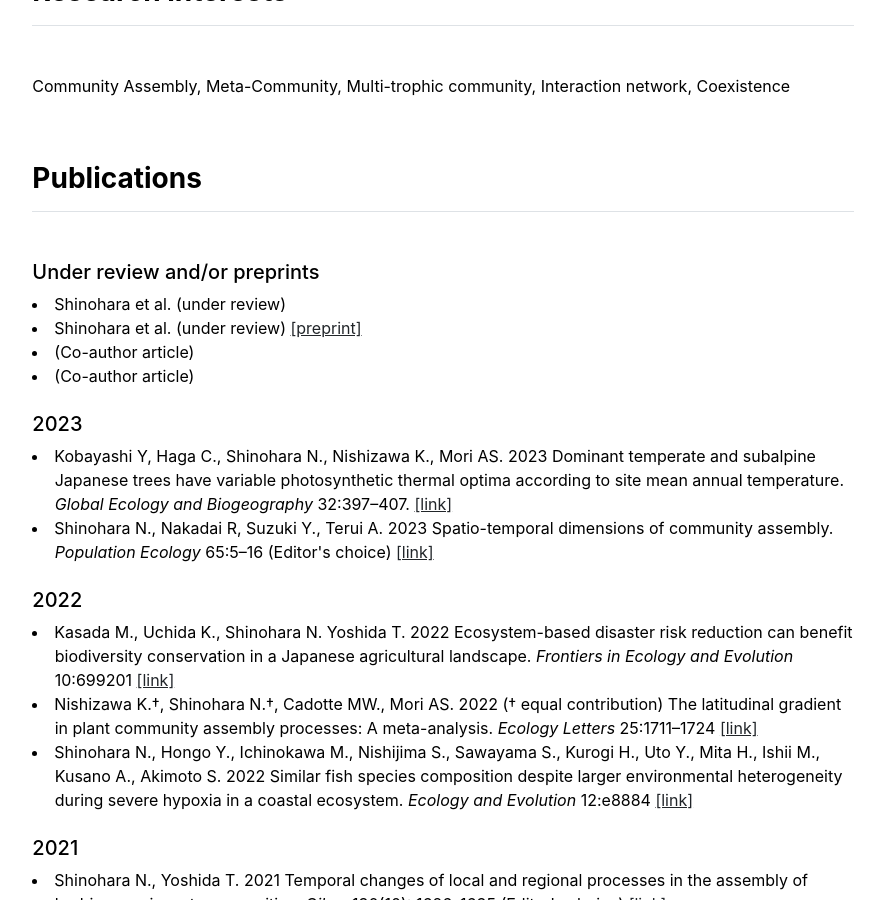
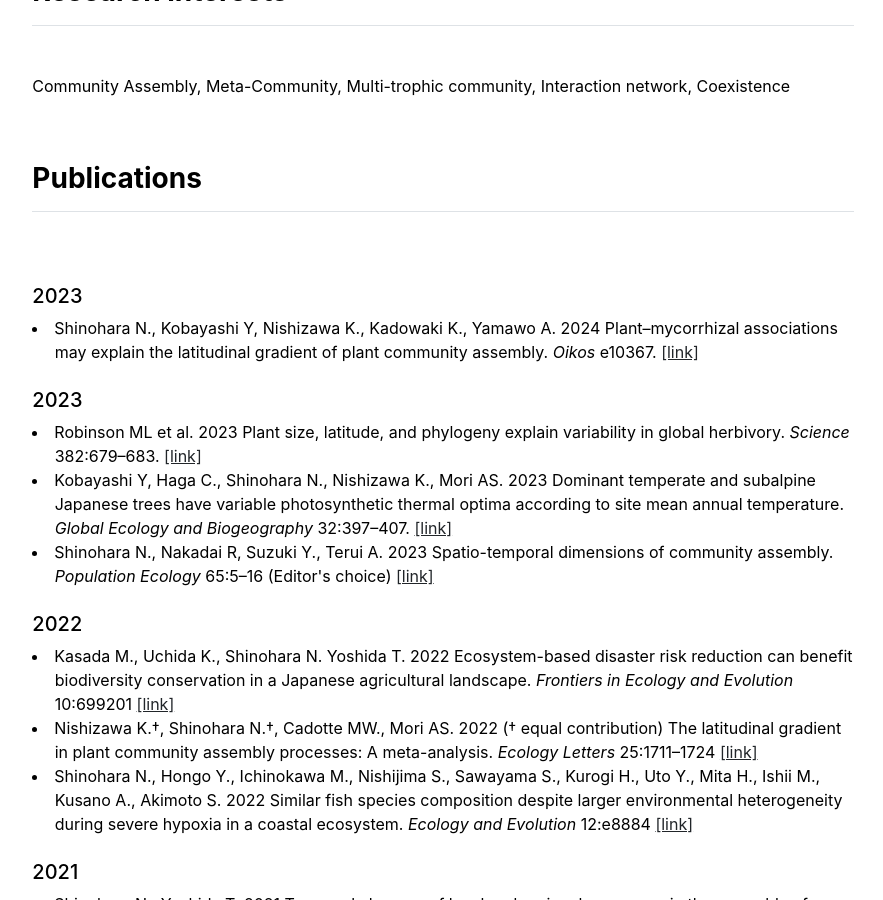
Before and after one commit to snaoto/snaoto.github.io, a Jekyll site: the page built from index.md, in a window 1280 px wide and 900 px high, scrolled down 534 px. Shown: the whole window, without its empty margins (197-1080 px from the left). Built offline with Jekyll 4.4.1, drawn with Linux system fonts in a browser that asks for light colours.

Commit message:
Update publications.html
Updated publication

```diff
--- a/_includes/publications.html
+++ b/_includes/publications.html
@@ -22,15 +22,15 @@
   <div>
     <h3 class="fw-bold border-bottom pb-3 mb-5">Publications</h3>
 
-    <h5>Under review and/or preprints</h5>
-    <li>Shinohara et al. (under review) </li>
-    <li>Shinohara et al. (under review) <a href = https://www.biorxiv.org/content/10.1101/2023.06.10.544476v1.abstract target = "_blank"> [preprint] </a> </li>
-    <li>(Co-author article) </li>
-    <li>(Co-author article) </li>
+    <!-- <h5>Under review and/or preprints</h5> -->
 
     <!-- <br><h5>In press</h5> -->
 
     <br><h5>2023</h5>
+    <li>Shinohara N., Kobayashi Y, Nishizawa K., Kadowaki K., Yamawo A. 2024 Plant–mycorrhizal associations may explain the latitudinal gradient of plant community assembly. <i>Oikos</i> e10367. <a href = https://nsojournals.onlinelibrary.wiley.com/doi/abs/10.1111/oik.10367 target = "_blank"> [link] </a> </li>
+
+    <br><h5>2023</h5>
+    <li>Robinson ML et al. 2023 Plant size, latitude, and phylogeny explain variability in global herbivory. <i>Science</i> 382:679–683. <a href = https://www.science.org/doi/10.1126/science.adh8830 target = "_blank"> [link] </a> </li>
     <li>Kobayashi Y, Haga C., Shinohara N., Nishizawa K., Mori AS. 2023 Dominant temperate and subalpine Japanese trees have variable photosynthetic thermal optima according to site mean annual temperature. <i>Global Ecology and Biogeography</i> 32:397–407. <a href = https://onlinelibrary.wiley.com/doi/10.1111/geb.13636 target = "_blank"> [link] </a> </li>
     <li>Shinohara N., Nakadai R, Suzuki Y., Terui A. 2023 Spatio-temporal dimensions of community assembly. <i>Population Ecology</i> 65:5–16 (Editor's choice) <a href = https://esj-journals.onlinelibrary.wiley.com/doi/10.1002/1438-390X.12144 target = "_blank"> [link] </a></li>
 
```
